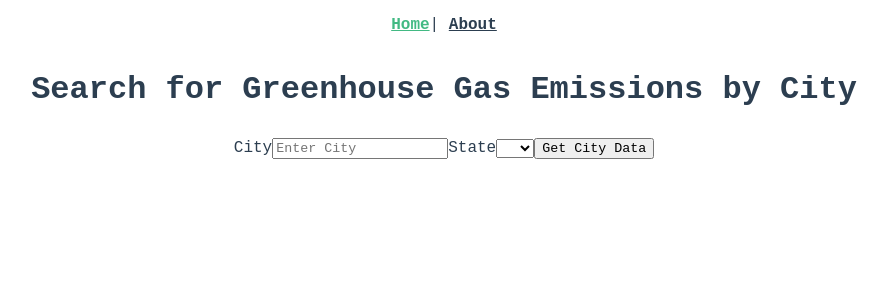
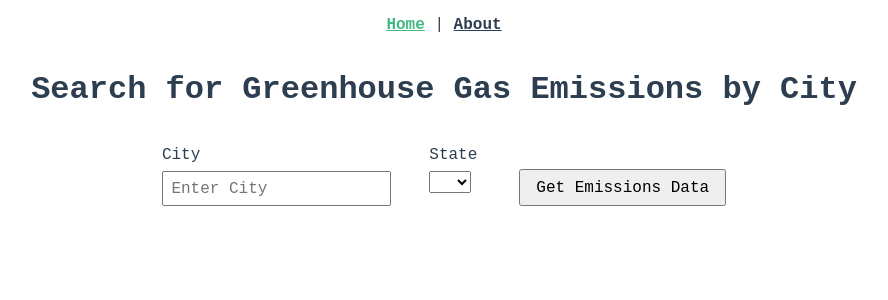
Before and after one commit to jackkoppa/add-typescript-to-vue, a Vue app: page / in a window 1280 px wide. Shown: the top 300 px of the page, without its empty margins (196-1084 px from the left). Built offline with nearby package versions, Linux system fonts and the light colour scheme.

Commit message:
feature, style: Improve styles for search bar inputs & button

```diff
--- a/src/App.vue
+++ b/src/App.vue
@@ -1,7 +1,8 @@
 <template>
   <div id="app">
     <div id="nav">
-      <router-link to="/">Home</router-link>|
+      <router-link to="/">Home</router-link>
+      {{' '}}|
       <router-link to="/about">About</router-link>
     </div>
     <router-view/>
--- a/src/components/SearchBar.vue
+++ b/src/components/SearchBar.vue
@@ -1,18 +1,23 @@
 <template>
   <div class="search-bar">
-    <label for="city">City</label>
+    <div class="form-control">
+      <label class="form-control__label" for="city">City</label>
       <input
         type="text"
         id="city"
-      placeholder="Enter City"
+        class="form-control__input"
+        :placeholder="placeholder"
         v-model="input.city"
         @keyup.enter="attemptSearch"
         @input="isValidInput"
       >
-    <label for="state">State</label>
+    </div>
+    <div class="form-control">
+      <label class="form-control__label" for="state">State</label>
       <select
         name="state"
         id="state"
+        class="form-control__select"
         v-model="input.state"
         @change="isValidInput"
         @keyup.enter="attemptSearch"
@@ -23,8 +28,10 @@
           :value="state.abbreviation"
         >{{ state.abbreviation }}</option>
       </select>
-    <button @click="attemptSearch">Get City Data</button>
-    <span v-if="errorMessage">{{ errorMessage }}</span>
+    </div>
+    <button class="form-button" @click="attemptSearch">Get Emissions Data</button>
+    <br>
+    <span class="error-message" v-if="errorMessage">{{ errorMessage }}</span>
   </div>
 </template>
 
@@ -48,6 +55,7 @@ export default {
         state: ""
       },
       states: listOfStates,
+      placeholder: "Enter City",
       errorMessage: "",
       submitAttempted: false
     };
@@ -136,6 +144,50 @@ export default {
 };
 </script>
 
-<!-- Add "scoped" attribute to limit CSS to this component only -->
-<style scoped lang="scss">
+<style lang="scss">
+@import "@/styles/_variables.scss";
+
+.search-bar {
+  display: flex;
+  flex-wrap: wrap;
+  justify-content: center;
+  align-items: flex-start;
+}
+
+.form-control {
+  display: flex;
+  flex-wrap: wrap;
+  font-size: $baseFontSize;
+
+  &__label {
+    padding: $spacer/2 0;
+    flex: 1 0 100%;
+    text-align: left;
+  }
+
+  &__input {
+    font-size: $baseFontSize;
+    height: $baseFontSize + $spacer;
+    padding: 0 $spacer/2;
+  }
+
+  &__select {
+    font-size: $baseFontSize;
+  }
+}
+
+.form-button {
+  font-size: $baseFontSize;
+  padding: $spacer/2 $spacer;
+  align-self: flex-end;
+  margin-top: $spacer;
+}
+
+.error-message {
+  color: $cDarkRed;
+  display: block;
+  font-weight: bold;
+  padding: $spacer;
+  flex: 1 0 100%;
+}
 </style>
--- a/src/styles/_variables.scss
+++ b/src/styles/_variables.scss
@@ -1,4 +1,9 @@
 $cGreen: #42b983;
 $cBlueGray: #2c3e50;
+$cDarkRed: #8c0032;
 
 $spacer: 15px;
+
+$baseFontSize: 16px;
+$h1FontSize: 32px;
+$h3FontSize: 20px;
--- a/src/styles/global.scss
+++ b/src/styles/global.scss
@@ -5,3 +5,15 @@ html, body, * {
     -webkit-font-smoothing: antialiased;
     -moz-osx-font-smoothing: grayscale;
 }
+
+html, body {
+    font-size: $baseFontSize;
+}
+
+h1 {
+    font-size: $h1FontSize;
+}
+
+h3 {
+    font-size: $h3FontSize;
+}
--- a/src/views/About.vue
+++ b/src/views/About.vue
@@ -1,7 +1,17 @@
 <template>
   <div class="about">
-    <h1>Check out the project README
+    <h1 class="about__header">
+      Check out the project README
       <a href="https://github.com/jackkoppa/add-typescript-to-vue">here</a>
     </h1>
   </div>
 </template>
+
+<style lang="scss">
+@import "@/styles/_variables.scss";
+
+.about__header {
+  max-width: 75%;
+  margin: $spacer * 2 auto;
+}
+</style>
```
Lines whose indentation alone changed are shown as unchanged.
